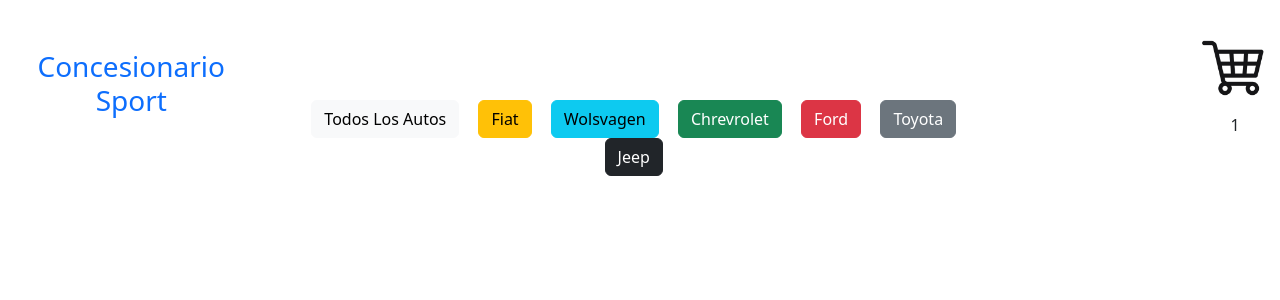
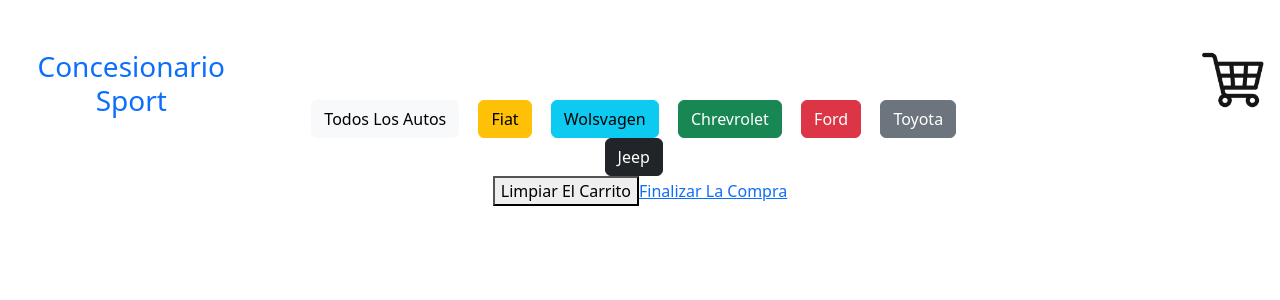
Before and after one commit to IgnacioRojos/Concesionario-Sport-React-Js, a React (Create React App) app: page /cart in a window 1280 px wide. Shown: the top 300 px of the page. Built offline with nearby package versions, Linux system fonts and the light colour scheme.

Commit message:
entrega final en proceso

```diff
--- a/src/App.js
+++ b/src/App.js
@@ -4,8 +4,9 @@
 import ItemListContainer from "./componentes/ItemListContainer/ItemListContainer";
 import { BrowserRouter, Route,Routes} from "react-router-dom";
 import ItemDetailContainer from "./componentes/itemDetailContainer/ItemDetailContainer";
-
-
+import { CartProvider } from "./componentes/context/cartContext";
+import Cart  from "./componentes/carrito/cart"
+import CartWidget from "./componentes/cartWidget/cartWidget";
 
 /*Funcion principal con el navBar,ItemListContainer donde enruté para que se muestre los autos por marca o vuelva al catalogo completo, por
 ultimo en cada tarjeta de los autos tiene un link hacia el detalle del auto*/
@@ -16,12 +17,16 @@
   return (
     <div className="App">
       <BrowserRouter>
+        <CartProvider>
           <NavBar/>
             <Routes>
               <Route path="/marca/:categoriaMarca" element={<ItemListContainer titulo={"Bienvenido Usuario/a"}/>}/>
               <Route path='/' element={<ItemListContainer titulo={"Bienvenido Usuario/a"}/>}/>
               <Route path="item/:autoId" element={<ItemDetailContainer/>}/>
+              <Route path="/cart" element={<Cart/>}/>
+              <Route path="/cart" element={<CartWidget/>}/>
             </Routes>
+        </CartProvider>
       </BrowserRouter>
     </div>
 
--- /dev/null
+++ b/src/componentes/carrito/cart.js
@@ -0,0 +1,48 @@
+import { Link } from "react-router-dom";
+import { useContext } from "react";
+import { cartContext } from "../context/cartContext";
+import Card from 'react-bootstrap/Card';
+
+
+
+const Cart = () => {
+    const {cart, clearCart,removeAuto,getTotal}= useContext(cartContext)
+
+    if(getTotal=== 0){
+            return(
+                <div>
+                    <h1>No Hay Productos En El Carrito</h1>
+                    <Link to="/" className="option">Volver A Comprar</Link>
+                </div>
+            )
+    } else{
+        return(
+            <div>
+                {cart.map((item)=>
+                    <Card>
+                        <Card.Body className="cart-item-container">
+                            <Card.Title>{item.titulo}</Card.Title>
+                            <Card.Img variant="top" src={item.img} style={{ width: '18rem' }}/>
+                            <Card.Text>
+                                <p> Marca: {item.marca}<br/>
+                                    Precio: {item.precio}<br/>
+                                    cantidad: {item.cantidadAgregada}
+                                </p>
+
+                            </Card.Text>
+                            <h3>{getTotal(item.precio)}</h3>
+                            <button onClick={()=> removeAuto(item.id)} variant="primary">Eliminar Auto</button>
+                        </Card.Body>
+                    </Card>
+                )}
+                <button onClick={()=> clearCart() } className="button"> Limpiar El Carrito</button>
+                <Link to="/checkOut">Finalizar La Compra</Link>
+            </div>
+        )
+    }
+
+}
+
+
+
+export default Cart;
--- /dev/null
+++ b/src/componentes/cartWidget/cartWidget.css
@@ -0,0 +1,3 @@
+.linkCarrito{
+    text-decoration: none;
+}
--- a/src/componentes/cartWidget/cartWidget.js
+++ b/src/componentes/cartWidget/cartWidget.js
@@ -1,14 +1,22 @@
 /*importaciones de la foto del carrito*/
 import foto from "./assets/carrito.jpg"
+import { Link } from "react-router-dom";
+import "./cartWidget.css";
+import { cartContext } from "../context/cartContext";
+import { useContext } from "react";
 
 /*Componente cardWidget donde se muestra una imagen de un carrito, debajo de esta hay un numero hardcodeado mostrando la cantidad de cosas que hay en el carrito
 */
 const Cart = () => {
+    const {cantidadAgregada} = useContext(cartContext)
+
     return(
-        <div>
-            <img src={foto} alt="cart-widget" width="90px"/>
-            <p>1</p>
-        </div>
+        <Link to={"/cart"} className="linkCarrito" style={{}}>
+            <div>
+                <img src={foto} alt="cart-widget" width="90px"/>
+                <p>{cantidadAgregada}</p>
+            </div>
+        </Link>
     )
 }
 
--- /dev/null
+++ b/src/componentes/context/cartContext.js
@@ -0,0 +1,47 @@
+import { createContext, useState } from "react";
+
+export const cartContext = createContext({
+    cart: []
+})
+
+export const CartProvider = ({children }) =>{
+    const [cart,setCart] = useState([])
+
+    console.log(cart)
+
+    const addAuto = (auto,cantidadAgregada) =>{
+        if(!isInCart(auto.id)) {
+            setCart(prev => [...prev, {...auto,cantidadAgregada}])
+        } else{
+            console.error("el auto ya fue agregado")
+        }
+    }
+
+    const removeAuto = (id) =>{
+        const cartUpdated = cart.filter(c => c.id !== id)
+        setCart(cartUpdated)
+    }
+
+    const clearCart = () =>{
+        setCart([]);
+    }
+
+    const isInCart = (id)=>{
+        return cart.some(c => c.id === id)
+    }
+
+    const getTotal = (precio) =>{
+        var total = 0;
+        cart.forEach((c) =>{
+            total += (c.cantidadAgregada * precio )
+        })
+        return total;
+    }
+
+    return(
+        <cartContext.Provider value={{cart, addAuto, removeAuto, clearCart, isInCart,getTotal}}>
+            {children}
+        </cartContext.Provider>
+    )
+
+}
--- /dev/null
+++ b/src/componentes/itemCount/itemCount.css
@@ -0,0 +1,6 @@
+.controls{
+    display: flex;
+    align-items: center;
+    justify-content: space-between;
+
+}
--- a/src/componentes/itemCount/itemCount.js
+++ b/src/componentes/itemCount/itemCount.js
@@ -1,10 +1,10 @@
 /*importaciones de useState*/
-
+import "./itemCount.css";
 import { useState } from "react";
 
 /*Componente itemCount donde se incremente o decrementa la cantidad de productos segun el stock que se maneja*/
 
-const ItemContador =({stock, inicial })=>{
+const ItemContador =({stock, inicial, onAdd })=>{
     const[valor,setValor]= useState(inicial)
 
     const incrementar = ()=>{
@@ -26,6 +26,11 @@
                 <h4 className="number">{valor}</h4>
                 <button className="button" onClick={decrementar}>-</button>
             </div>
+            <button className="buttonComprar" onClick={()=> onAdd(valor)} disabled={!stock}>
+                    Agregar Al Carrito
+            </button>
+
+
 
         </div>
 
--- a/src/componentes/itemDetailContainer/ItemDetail.js
+++ b/src/componentes/itemDetailContainer/ItemDetail.js
@@ -3,10 +3,33 @@
 import ItemCount from "../itemCount/itemCount";
 import Card from 'react-bootstrap/Card';
 import ListGroup from 'react-bootstrap/ListGroup';
+import { useState, useContext } from "react";
+import { Link } from "react-router-dom";
+import { cartContext } from "../context/cartContext";
+
+
 
 /*Componente itemDetail donde muestra una card con mas datos sobre el auto y dentro de esta card se encuentra el componente itemCount para agregar o quitar ese producto del carrito*/
 
-const ItemDetail = ({img,titulo,descripcion,marca,precio,cantidad}) =>{
+
+const ItemDetail = ({img,titulo,descripcion,marca,precio,cantidad,id}) =>{
+
+    const [cantidadAgregada, setCantidadAgregadada ] = useState(0)
+
+    const valorContexto = useContext(cartContext)
+
+
+    const handleOnAdd = (cantidadAgregada) =>{
+        setCantidadAgregadada(cantidadAgregada)
+
+        const auto = {
+            id,titulo,precio,descripcion,marca,img
+        }
+
+        valorContexto.addAuto(auto,cantidadAgregada)
+    }
+
+
     return (
         <Card style={{ width: '18rem' }}>
             <Card.Img variant="top" src={img} />
@@ -22,7 +45,15 @@
                 <ListGroup.Item><h5>Stock: {cantidad}</h5></ListGroup.Item>
             </ListGroup>
             <Card.Body>
-            <ItemCount stock={10} inicial={0}/>
+            {
+                cantidadAgregada > 0 ?(
+                    <Link to= "/cart" className="Option">Finalizar Compra</Link>
+                ) : (
+                    <ItemCount stock={cantidad} inicial={0} onAdd={handleOnAdd}/>
+                )
+            }
+
+
       </Card.Body>
     </Card>
     )
```
Also changed, not shown: src/componentes/carrito/cart.css (added). Lines whose indentation alone changed are shown as unchanged.
